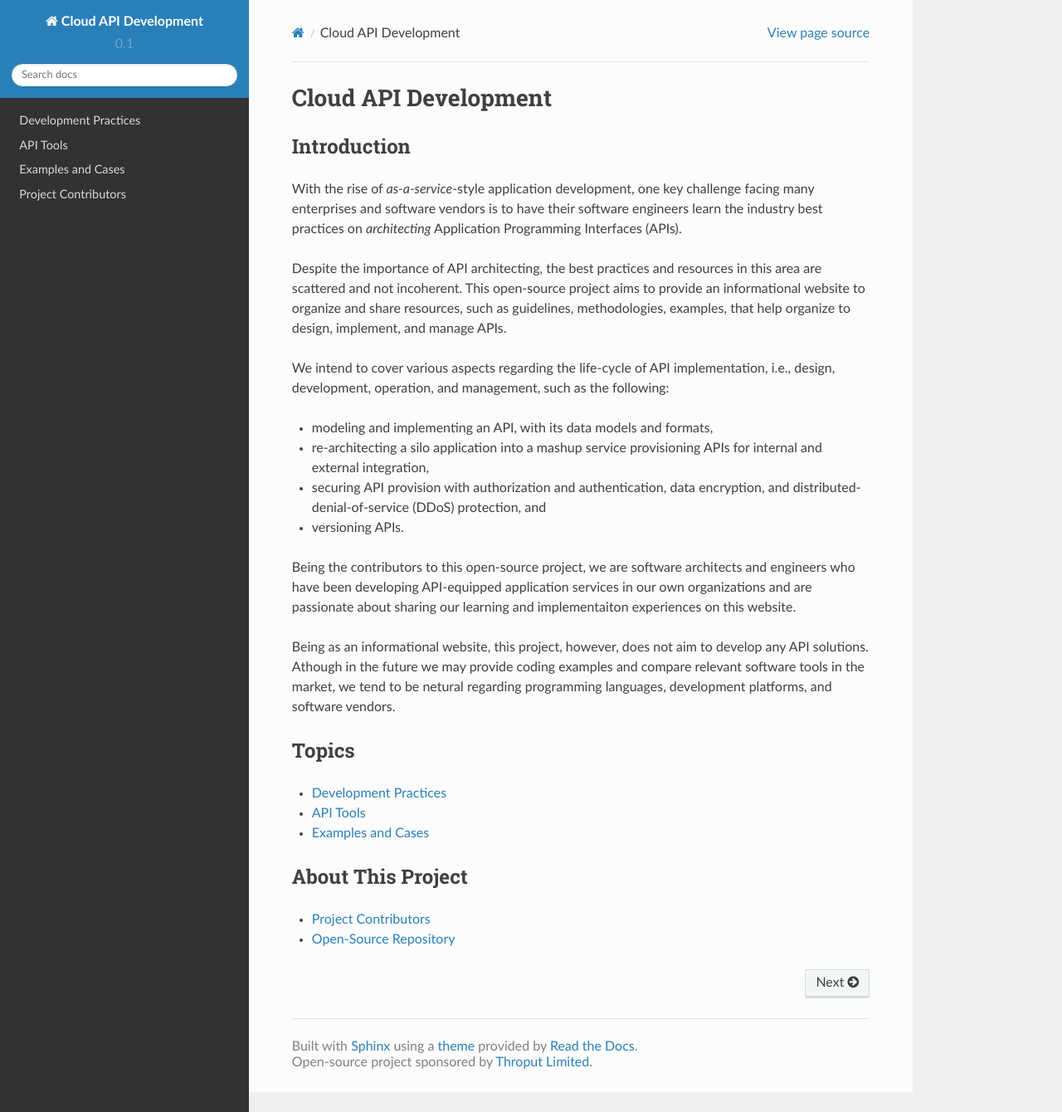
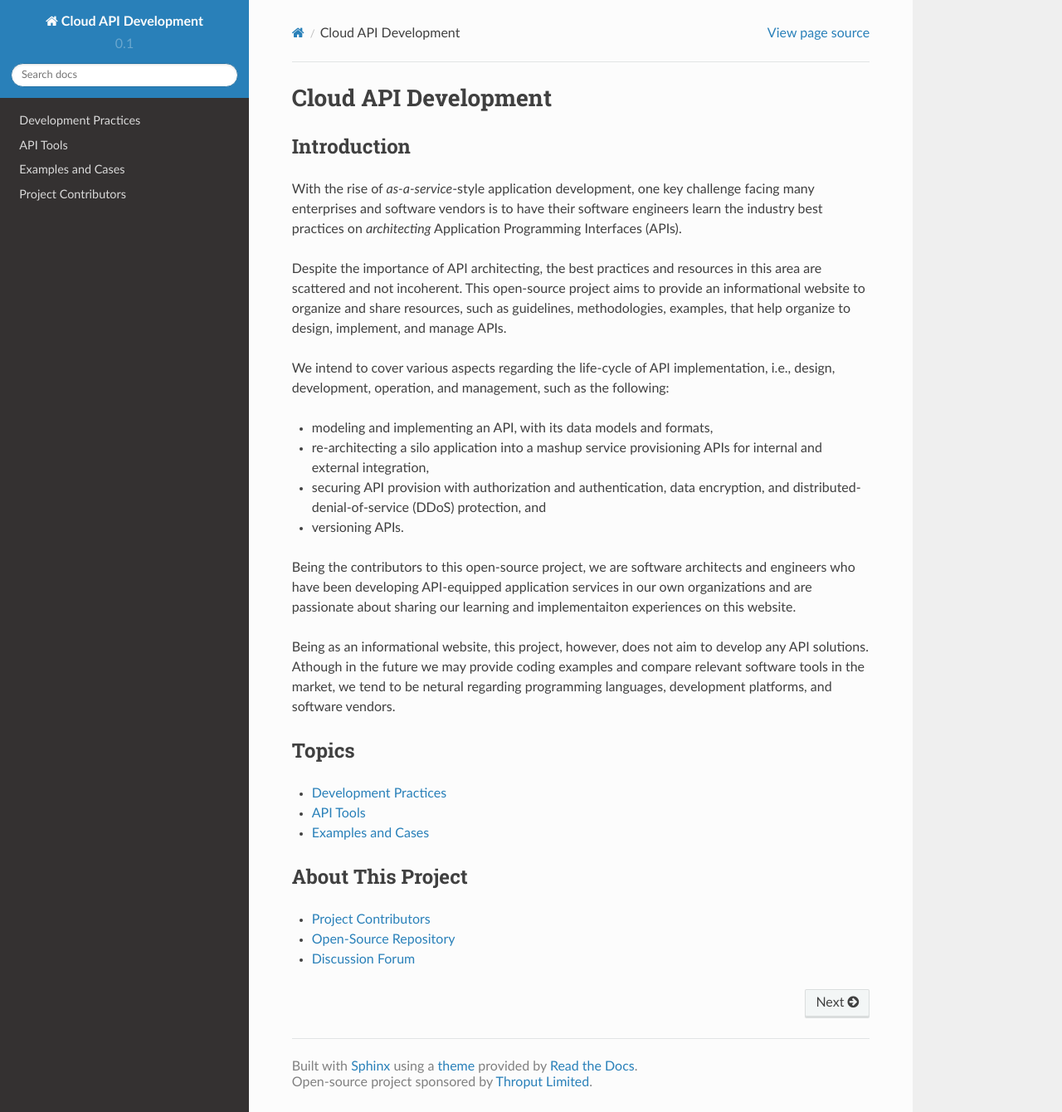
Before and after one commit to throput/apidev, a Sphinx documentation site: the page built from docs/source/index.rst, in a window 1280 px wide and 1340 px high. Shown: the whole window at 83% size. Built offline with Sphinx 7.4.7 and the Read the Docs theme 2.0.0, drawn with Linux system fonts in a browser that asks for light colours.

Commit message:
add discussion forum

```diff
--- a/docs/source/index.rst
+++ b/docs/source/index.rst
@@ -47,6 +47,7 @@ About This Project
 ------------------
 * :doc:`Project Contributors <contributors>`
 * `Open-Source Repository <https://github.com/throput/apidev>`_
+* `Discussion Forum <https://groups.google.com/group/apidevcloud>`_
 
 ..
   Topics to be discussed
```
